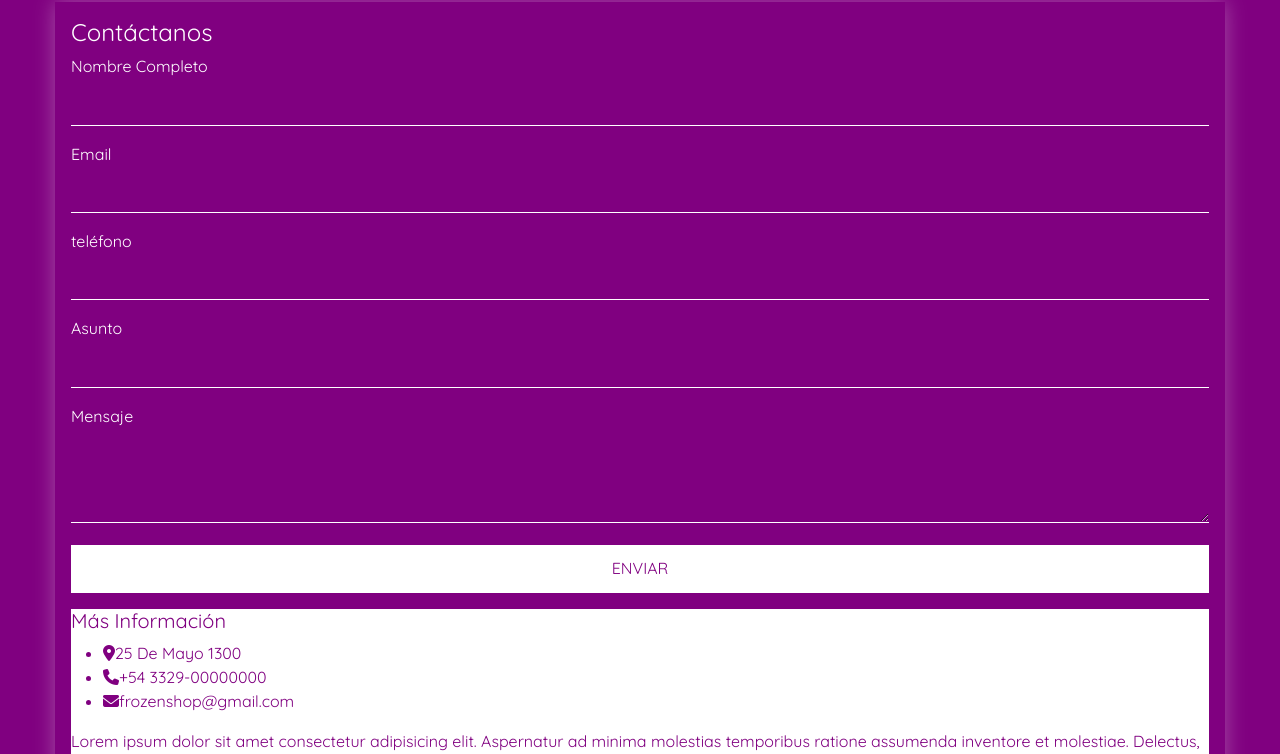
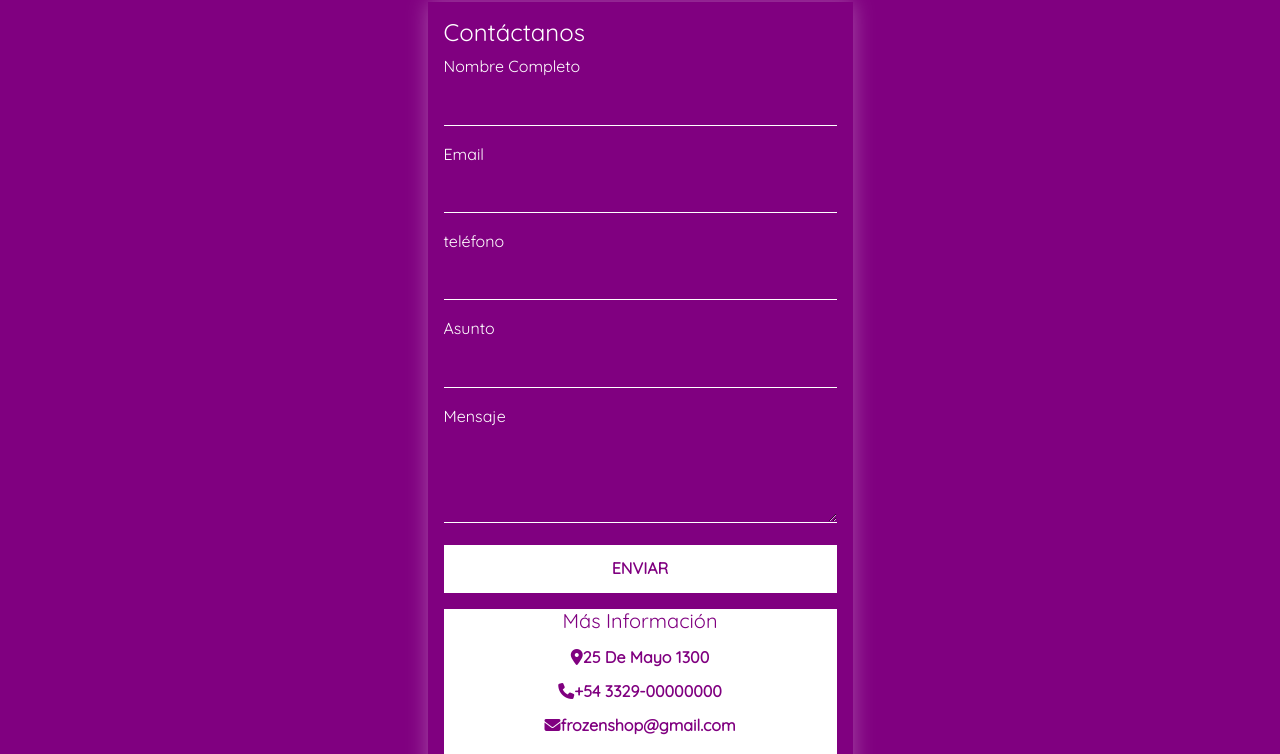
Before and after one commit to MatiasLauria/3ra-entrega-proyecto-final, a website: page pages/contacto.html in a window 1280 px wide. Shown: the part 189-943 px from the top of the page. Drawn offline with nearby package versions, Linux system fonts and the light colour scheme.

Commit message:
fin-contact-info

```diff
--- a/scss/layout/_contacto.scss
+++ b/scss/layout/_contacto.scss
@@ -6,7 +6,7 @@
     font-family: 'Quicksand', sans-serif;
     padding: 0 1,5em;
 .content {
-    max-width: 1170px;
+    max-width: 425px;
     margin-left: auto;
     margin-right: auto;
     padding: 1,5em;
@@ -51,6 +51,7 @@
         }
 
         button {
+            font-weight: bold;
             width: 100%;
             padding: .7em;
             border: none;
@@ -66,8 +67,22 @@
 }
 
 .contact-info {
+
+    font-weight: bold;
     background: white;
     color: purple;
+    h5{text-align: center;
+    margin: 0 0 1rem o;}
+    ul{text-align: center;
+        margin: 0 0 1rem o;
+    list-style: none;
+padding: 0;}
+    p{text-align: center;
+        margin: 0 0 1rem o;}
+li{
+    padding: .3em;
 }
 
 }
+
+}
```
Also changed, not shown: css/style.css.
